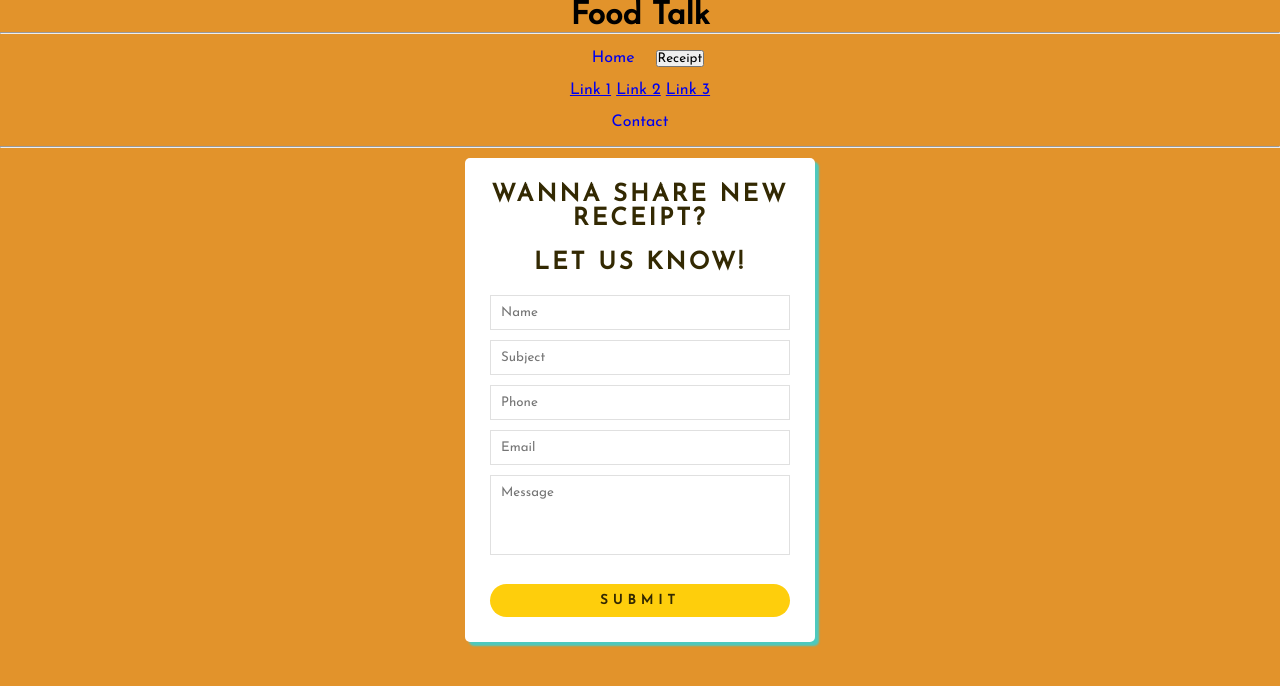
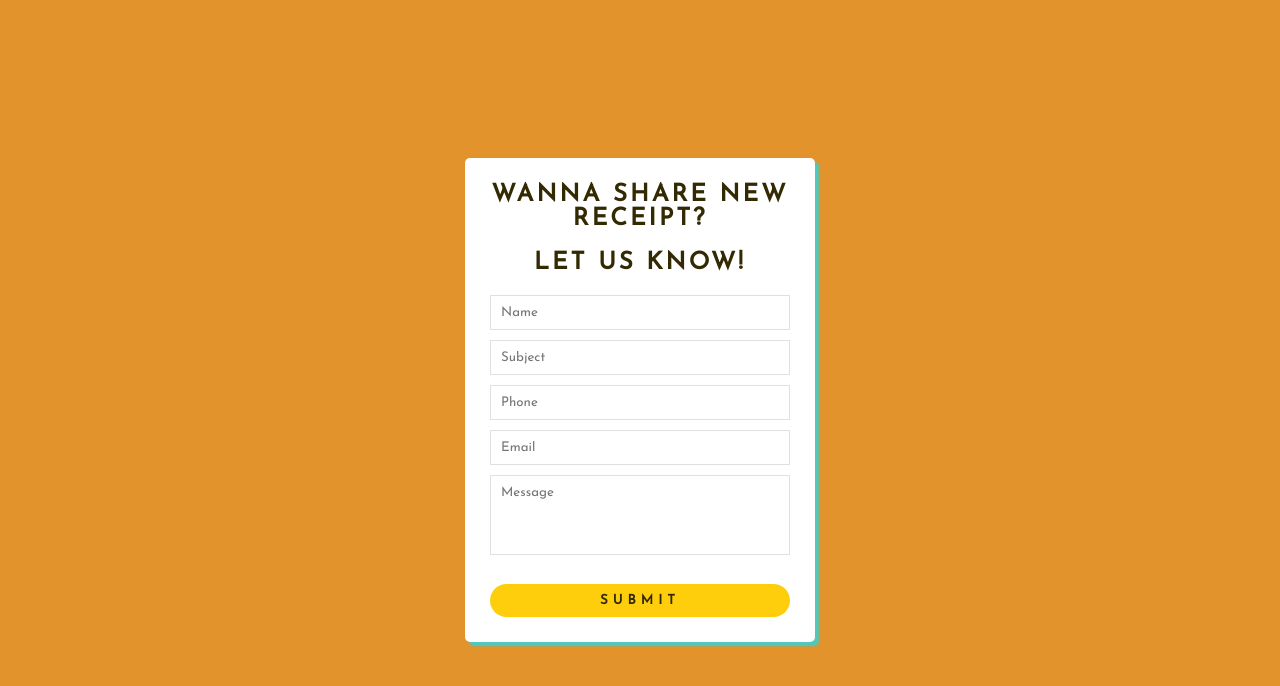
Before and after one commit to thinthazin96/Thin-s-Food-Talk, a plain HTML site: page contact.html in a window 1280 px wide. Drawn offline with Linux system fonts and the light colour scheme.

Commit message:
Remove nav bar in contact html

```diff
--- a/contact.html
+++ b/contact.html
@@ -8,8 +8,8 @@
     <title>Document</title>
 </head>
 <body>
-    <header>
-            <h1>Food Talk</h1>
+            <!-- Removed Nav bar for now in contact -->
+            <!-- <h1>Food Talk</h1>
             <hr>
             <nav>
                 <ul>
@@ -23,8 +23,8 @@
                     <li><a href="contact.html">Contact</a></li>
                 </ul>
             </nav>
-            <hr>
-      </header>
+            <hr>  -->
+
       <div class="wrapper">
         <h2>Wanna Share New Receipt? </h2>
         <h2>Let us know!</h2>
```
